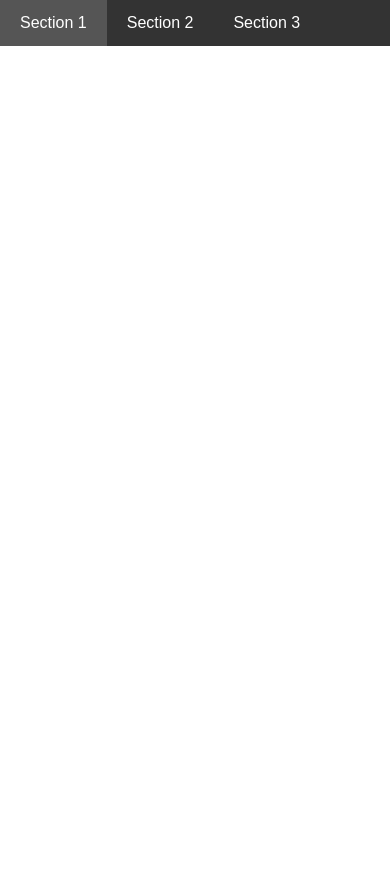
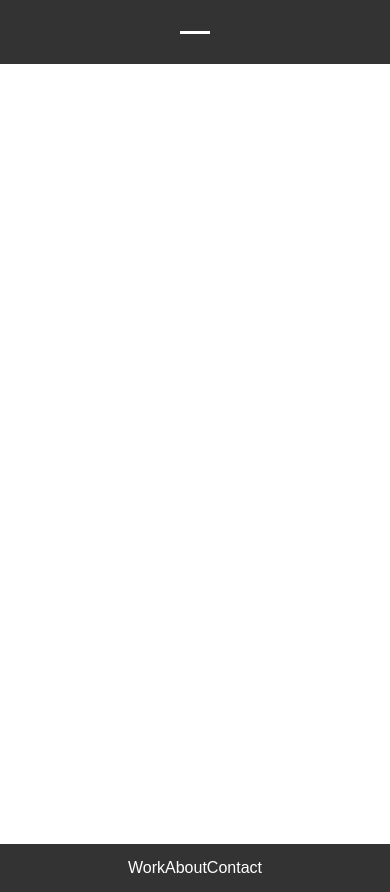
Before and after one commit to gathrean/my-portfolio, a React (Create React App) app: page / in a window 390 px wide. Before the commit the page ends 844 px from the top, so only its background shows below. Built offline with nearby package versions, Linux system fonts and the light colour scheme.

Commit message:
Refactor Navbar component styles and add mobile responsiveness

```diff
--- a/src/components/Navbar/Navbar.css
+++ b/src/components/Navbar/Navbar.css
@@ -1,27 +1,86 @@
-/* components/Navbar.css */
+nav {
+    background-color: #333;
+    width: 100%;
+    height: 64px;
+    display: flex;
+    align-items: center;
+    justify-content: center;
+}
 
-nav {
-    background-color: #333; /* Background color for the navbar */
-    width: 100%; /* Make the navbar stretch across the page width */
-  }
+.menu-toggle {
+    display: none;
+    cursor: pointer;
+}
 
-  ul {
-    list-style-type: none; /* Remove bullet points from list */
+.menu-toggle.active .hamburger:before {
+    transform: rotate(-45deg);
+    top: 0;
+}
+
+.menu-toggle.active .hamburger:after {
+    transform: rotate(45deg);
+    bottom: 0;
+}
+
+.hamburger {
+    background-color: #fff;
+    width: 30px;
+    height: 3px;
+    position: relative;
+    margin: 0 auto;
+    transition: all 0.3s ease;
+}
+
+.hamburger:before,
+.hamburger:after {
+    content: '';
+    position: absolute;
+    width: 100%;
+    height: 3px;
+    background-color: #fff;
+    left: 0;
+    transition: all 0.3s ease;
+}
+
+.nav-list {
+    list-style-type: none;
     margin: 0;
     padding: 0;
-  }
+    display: flex;
+    justify-content: center;
+}
 
-  li {
-    display: inline; /* Display list items horizontally */
-  }
+.nav-list.active {
+    display: block;
+}
 
-  li a {
-    display: inline-block; /* Make anchor tags behave like blocks */
-    color: white; /* Text color for navbar links */
-    padding: 14px 20px; /* Padding for each navbar link */
-    text-decoration: none; /* Remove underline from links */
-  }
+.nav-list li {
+    display: inline;
+    margin: 0 10px;
+}
 
-  li a:hover {
-    background-color: #555; /* Background color on hover */
-  }
+.nav-list li a {
+    color: white;
+    text-decoration: none;
+}
+
+@media only screen and (max-width: 768px) {
+    .menu-toggle {
+        display: block;
+    }
+
+    .nav-list {
+        /* display: none; */
+        position: absolute;
+        top: 100%;
+        left: 0;
+        width: 100%;
+        background-color: #333;
+        text-align: center;
+    }
+
+    .nav-list li {
+        display: block;
+        margin: 15px 0;
+    }
+}
--- a/src/components/Navbar/Navbar.js
+++ b/src/components/Navbar/Navbar.js
@@ -1,14 +1,26 @@
-// components/Navbar.js
-import React from 'react';
-import './Navbar.css'; // Import the CSS file
+import React, { useState } from 'react';
+import './Navbar.css';
 
 function Navbar() {
+    const [isOpen, setIsOpen] = useState(false);
+
+    const toggleMenu = () => {
+        setIsOpen(!isOpen);
+    };
+
+    const handleLinkClick = () => {
+        setIsOpen(false); // Close the dropdown when a link is clicked
+    };
+
     return (
         <nav>
-            <ul>
-                <li><a href="#section1">Section 1</a></li>
-                <li><a href="#section2">Section 2</a></li>
-                <li><a href="#section3">Section 3</a></li>
+            <div className={`menu-toggle ${isOpen ? 'active' : ''}`} onClick={toggleMenu}>
+                <div className="hamburger"></div>
+            </div>
+            <ul className={`nav-list ${isOpen ? 'active' : ''}`}>
+                <li><a href="#section1" onClick={handleLinkClick}>Work</a></li>
+                <li><a href="#section2" onClick={handleLinkClick}>About</a></li>
+                <li><a href="#section3" onClick={handleLinkClick}>Contact</a></li>
             </ul>
         </nav>
     );
```
